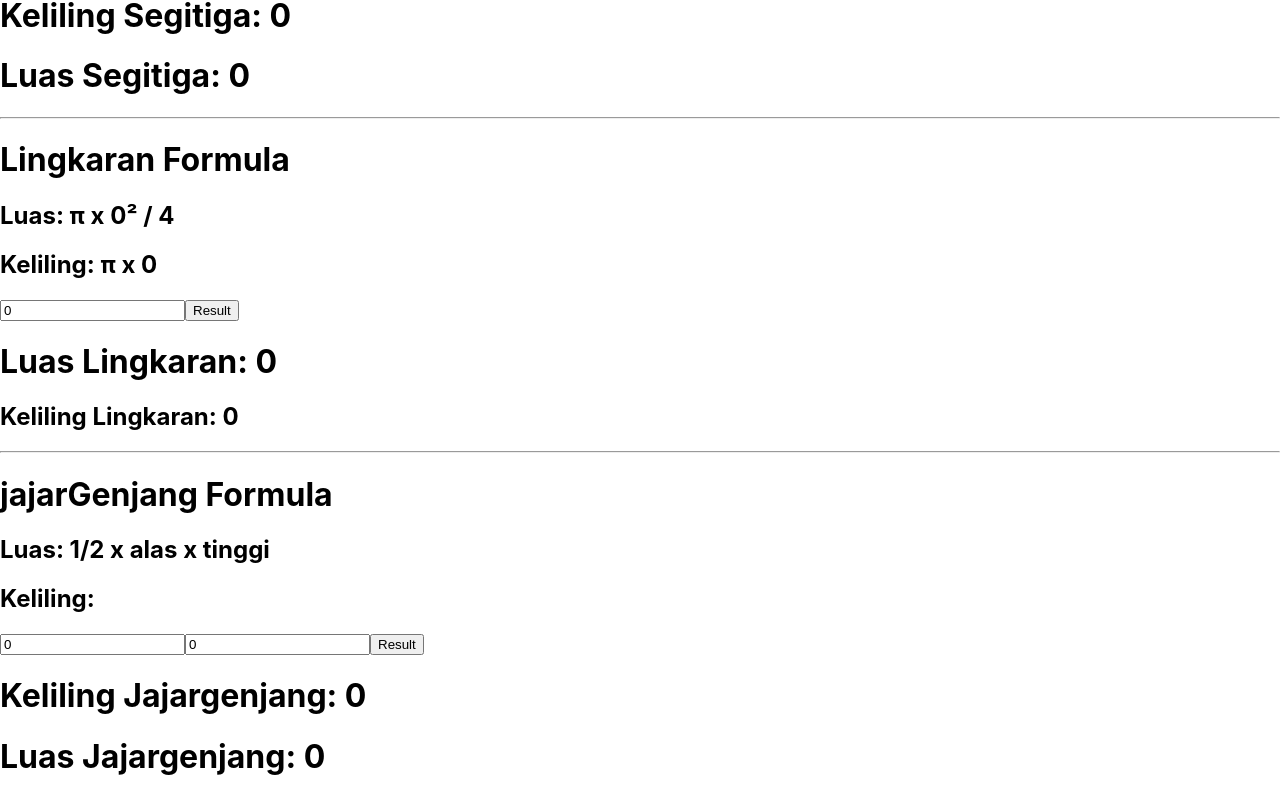
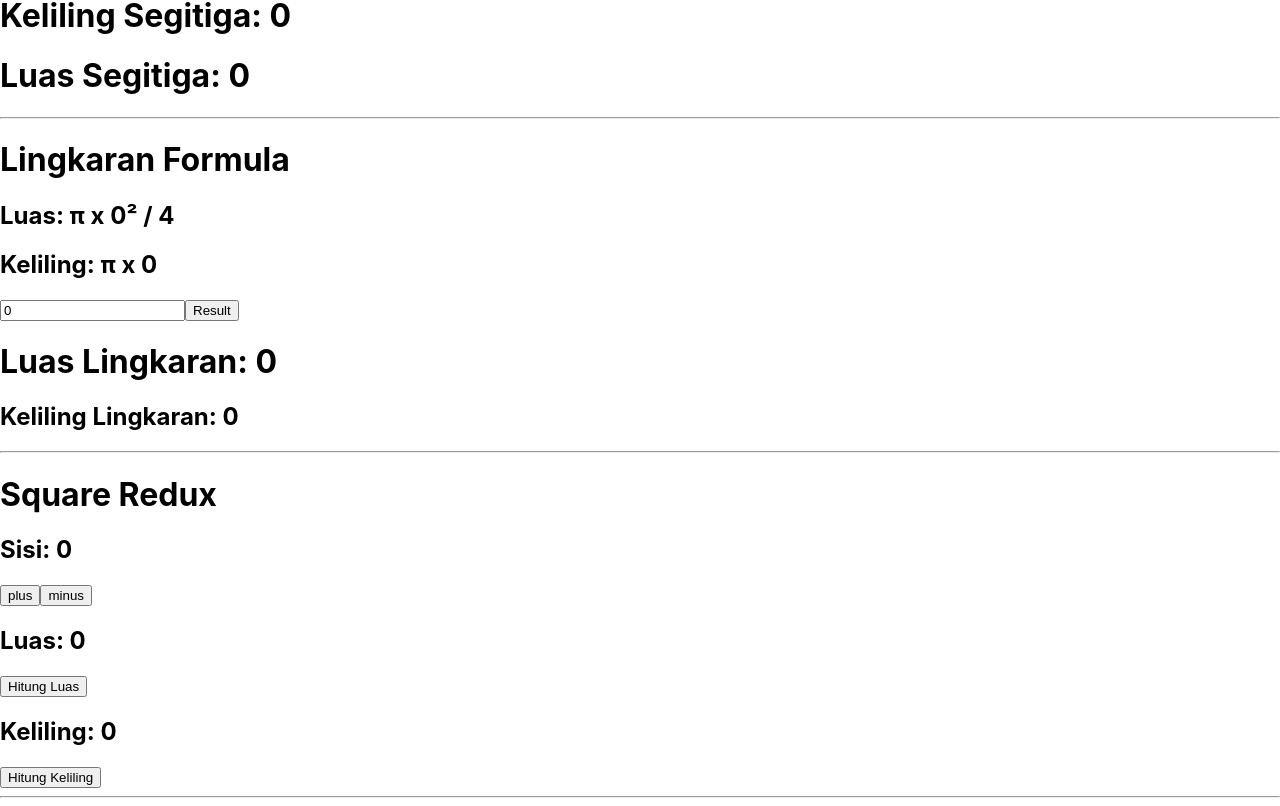
Before and after one commit to inanuriy/learn-redux, a React (Create React App) app: page / in a window 1280 px wide. Shown: the part 687-1493 px from the top of the page. Built offline with nearby package versions, Linux system fonts and the light colour scheme.

Commit message:
square redux

```diff
--- a/src/App.js
+++ b/src/App.js
@@ -4,6 +4,8 @@ import Square from './components/Square';
 import Segitiga from './components/Segitiga';
 import Lingkaran from './components/Lingkaran';
 import JajarGenjang from './components/JajarGenjang';
+import SquareRedux from './components/SquareRedux';
+
 
 function App() {
   return (
@@ -12,7 +14,7 @@ function App() {
       <Square /><hr/>
       <Segitiga /><hr/>
       <Lingkaran /><hr/>
-      <JajarGenjang />
+      <SquareRedux /><hr/>
     </div>
   );
 }
--- /dev/null
+++ b/src/actions/square.action.js
@@ -0,0 +1,28 @@
+export const INCREMENT = "INCREMENT";
+export const DECREMENT = "DECREMENT";
+export const LUAS = "LUAS";
+export const KELILING = "KELILING";
+
+export const addCount = () => {
+    return {
+        type: INCREMENT
+    };
+};
+
+export const minusCount = () => {
+    return {
+        type: DECREMENT
+    };
+};
+
+export const hitungLuas = () => {
+    return {
+        type: LUAS
+    };
+};
+
+export const hitungKeliling = () => {
+    return {
+        type: KELILING
+    };
+};
--- /dev/null
+++ b/src/components/SquareRedux.js
@@ -0,0 +1,67 @@
+import React from "react";
+import { connect } from "react-redux";
+import {
+  addCount,
+  minusCount,
+  hitungLuas,
+  hitungKeliling
+} from "../actions/square.action";
+
+function Square(props) {
+  console.log(props);
+  return (
+    <div>
+      <h1>Square Redux</h1>
+      <h2>Sisi: {props.sisi}</h2>
+      <button
+        onClick={() => {
+          props.addCount();
+        }}
+      >
+        plus
+      </button>
+      <button
+        onClick={() => {
+          props.minusCount();
+        }}
+      >
+        minus
+      </button>
+      <h2>Luas: {props.luas}</h2>
+      <button
+        onClick={() => {
+          props.hitungLuas();
+        }}
+      >
+        Hitung Luas
+      </button>
+      <h2>Keliling: {props.keliling}</h2>
+      <button
+        onClick={() => {
+          props.hitungKeliling();
+        }}
+      >
+        Hitung Keliling
+      </button>
+    </div>
+  );
+}
+
+const mapStateToProps = state => {
+  return {
+    sisi: state.sisi,
+    luas: state.luas,
+    keliling: state.keliling
+  };
+};
+
+const mapDispatchToProps = dispatch => {
+  return {
+    addCount: () => dispatch(addCount()),
+    minusCount: () => dispatch(minusCount()),
+    hitungLuas: () => dispatch(hitungLuas()),
+    hitungKeliling: () => dispatch(hitungKeliling())
+  };
+};
+
+export default connect(mapStateToProps, mapDispatchToProps)(Square);
--- /dev/null
+++ b/src/reducer/square.reducer.js
@@ -0,0 +1,38 @@
+import { INCREMENT, DECREMENT, LUAS, KELILING } from "../actions/square.action";
+
+const initialState = {
+  sisi: 0,
+  luas: 0,
+  keliling: 0
+};
+
+export default (state = initialState, action) => {
+  switch (action.type) {
+    case INCREMENT:
+      return {
+        sisi: state.sisi + 1,
+        luas: state.luas,
+        keliling: state.keliling
+      };
+    case DECREMENT:
+      return {
+        sisi: state.sisi - 1,
+        luas: state.luas,
+        keliling: state.keliling
+      };
+    case LUAS:
+      return {
+        sisi: state.sisi,
+        luas: state.sisi * state.sisi,
+        keliling: state.keliling
+      };
+    case KELILING:
+      return {
+        sisi: state.sisi,
+        luas: state.luas,
+        keliling: state.sisi * 4
+      };
+    default:
+      return state;
+  }
+};
--- a/src/store.js
+++ b/src/store.js
@@ -1,4 +1,8 @@
 import { createStore } from 'redux';
 import counter from './reducer/counter';
 
-export default createStore(counter);
+// export default createStore(counter);
+
+import squareReducer from "./reducer/square.reducer"
+
+export default createStore(squareReducer);
```
Also changed, not shown: src/reducer/index.js (added).
